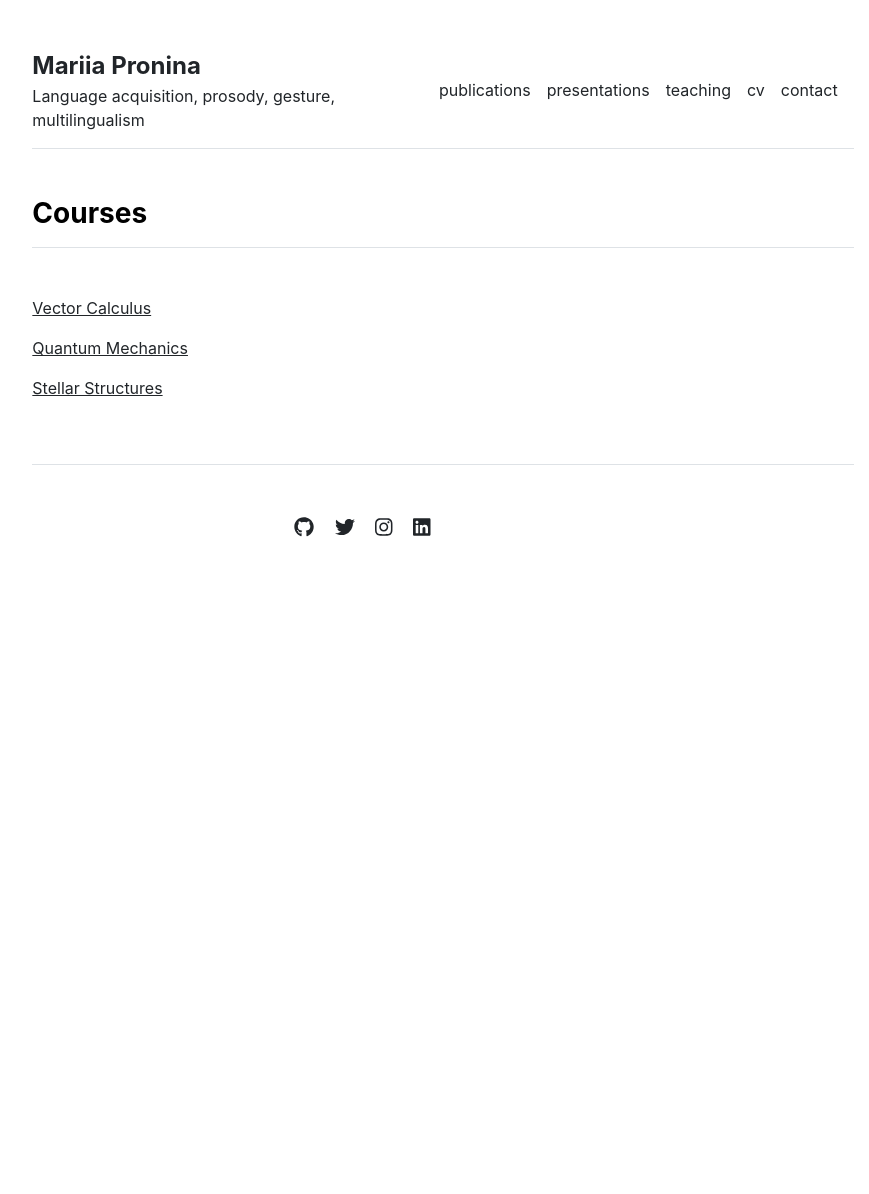
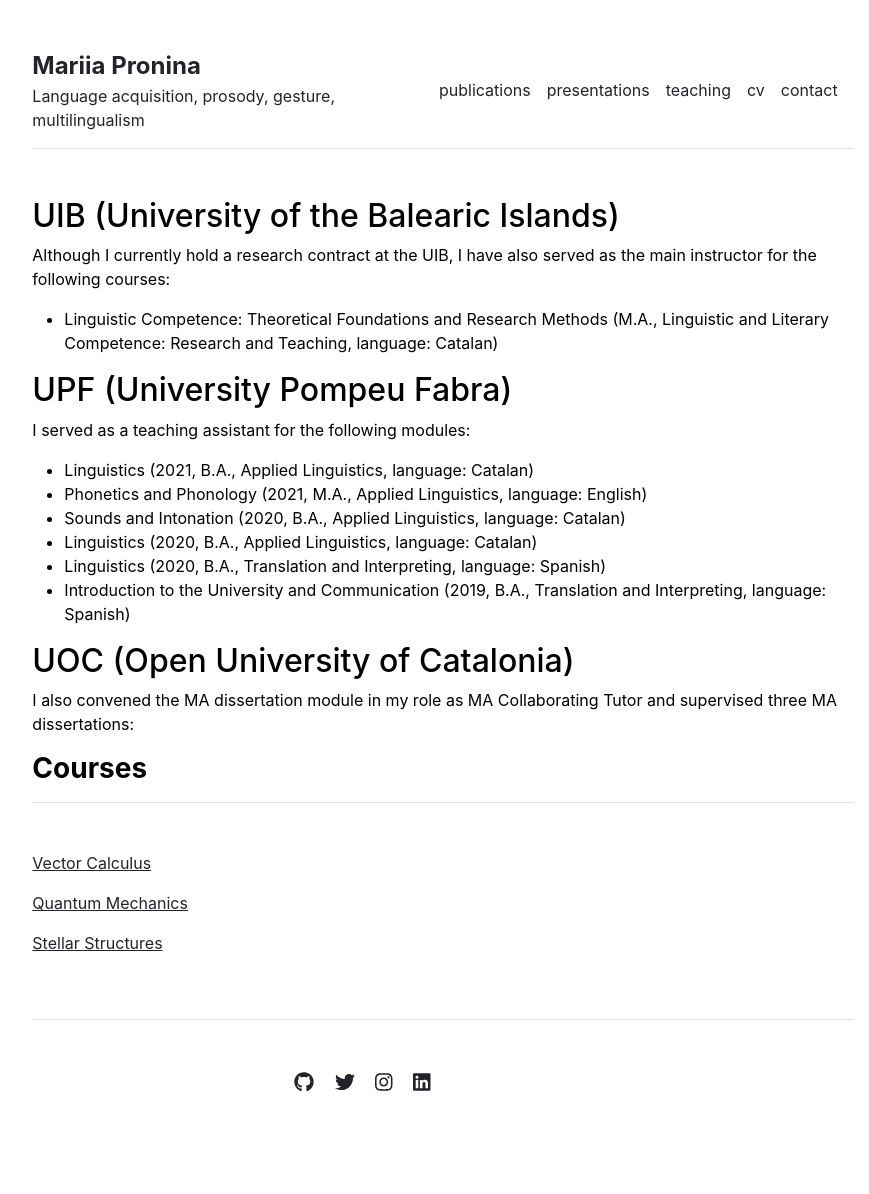
Before and after one commit to mariia-pronina/mariia-pronina.github.io, a Jekyll site: the page built from teaching.md, in a window 1280 px wide. Shown: the whole page, without its empty margins (197-1066 px from the left). Built offline with Jekyll 4.4.1, drawn with Linux system fonts in a browser that asks for light colours; before the commit the page ends 900 px from its top, so only the background shows below that.

Commit message:
Update teaching.md

```diff
--- a/teaching.md
+++ b/teaching.md
@@ -2,3 +2,23 @@
 layout: teaching
 title: "teaching"
 ---
+
+## UIB (University of the Balearic Islands)
+Although I currently hold a research contract at the UIB, I have also served as the main instructor for the following courses:
+
+- Linguistic Competence: Theoretical Foundations and Research Methods (M.A., Linguistic and Literary Competence: Research and Teaching, language: Catalan)
+
+## UPF (University Pompeu Fabra)
+
+I served as a teaching assistant for the following modules:
+
+- Linguistics (2021, B.A., Applied Linguistics, language: Catalan)
+- Phonetics and Phonology (2021, M.A., Applied Linguistics, language: English)
+- Sounds and Intonation (2020, B.A., Applied Linguistics, language: Catalan)
+- Linguistics (2020, B.A., Applied Linguistics, language: Catalan)
+- Linguistics (2020, B.A., Translation and Interpreting, language: Spanish)
+- Introduction to the University and Communication (2019, B.A., Translation and Interpreting, language: Spanish)
+
+## UOC (Open University of Catalonia)
+
+I also convened the MA dissertation module in my role as MA Collaborating Tutor and supervised three MA dissertations:
```
